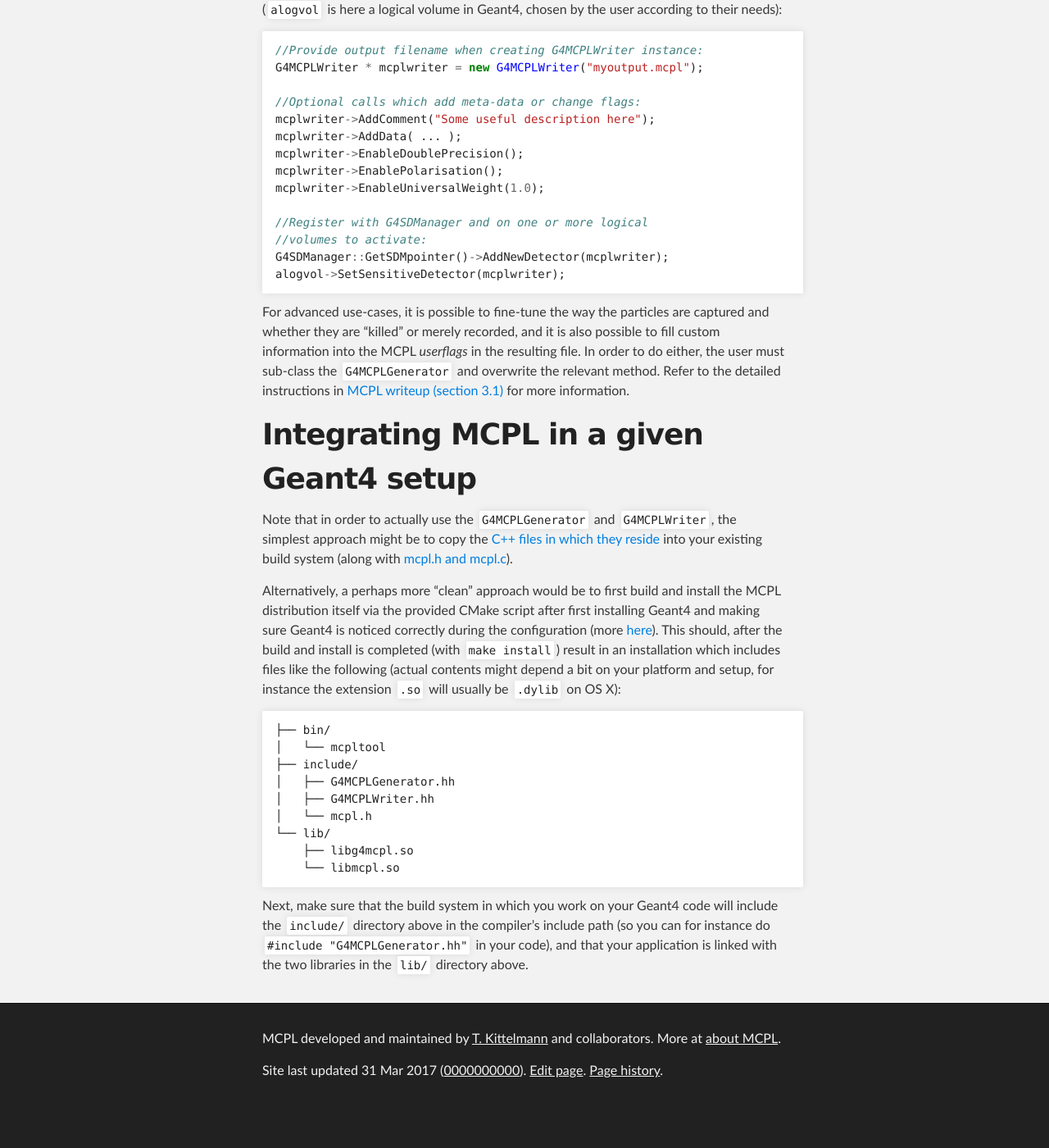
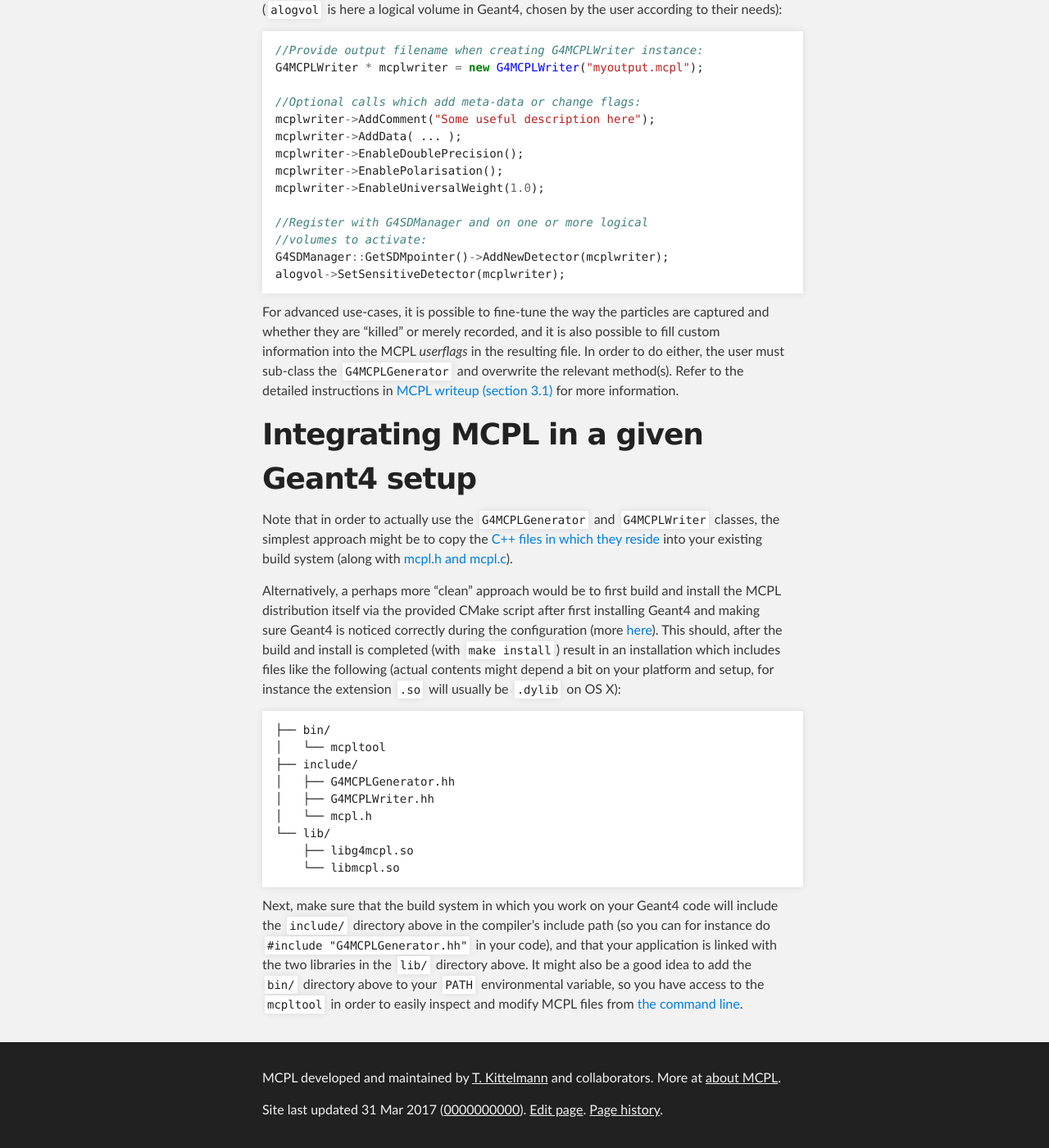
Before and after one commit to mctools/mcpl, a Jekyll site: the page built from hooks_geant4.md, in a window 1280 px wide and 1400 px high, scrolled down 2069 px. Shown: the whole window at 82% size. Built offline with Jekyll 4.4.1, drawn with Linux system fonts in a browser that asks for light colours; before the commit the page ends 3421 px from its top, so only the background shows below that.

Commit message:
Update hooks_geant4.md

````diff
--- a/hooks_geant4.md
+++ b/hooks_geant4.md
@@ -63,12 +63,12 @@ G4SDManager::GetSDMpointer()->AddNewDetector(mcplwriter);
 alogvol->SetSensitiveDetector(mcplwriter);
 ```
 
-For advanced use-cases, it is possible to fine-tune the way the particles are captured and whether they are "killed" or merely recorded, and it is also possible to fill custom information into the MCPL _userflags_ in the resulting file. In order to do either, the user must sub-class the `G4MCPLGenerator` and overwrite the relevant method. Refer to the detailed instructions in {% include linkpaper.html subsection=3.1
+For advanced use-cases, it is possible to fine-tune the way the particles are captured and whether they are "killed" or merely recorded, and it is also possible to fill custom information into the MCPL _userflags_ in the resulting file. In order to do either, the user must sub-class the `G4MCPLGenerator` and overwrite the relevant method(s). Refer to the detailed instructions in {% include linkpaper.html subsection=3.1
 %} for more information.
 
 # Integrating MCPL in a given Geant4 setup
 
-Note that in order to actually use the `G4MCPLGenerator` and `G4MCPLWriter`, the simplest approach might be to copy the [C++ files in which they reside]({{"/raw/master/src/geant4/" | prepend: site.github.repository_url }}) into your existing build system (along with [mcpl.h and mcpl.c]({{"/raw/master/src/mcpl/" | prepend: site.github.repository_url }})).
+Note that in order to actually use the `G4MCPLGenerator` and `G4MCPLWriter` classes, the simplest approach might be to copy the [C++ files in which they reside]({{"/raw/master/src/geant4/" | prepend: site.github.repository_url }}) into your existing build system (along with [mcpl.h and mcpl.c]({{"/raw/master/src/mcpl/" | prepend: site.github.repository_url }})).
 
 Alternatively, a perhaps more "clean" approach would be to first build and install the MCPL distribution itself via the provided CMake script after first installing Geant4 and making sure Geant4 is noticed correctly during the configuration (more [here](LOCAL:get)). This should, after the build and install is completed (with `make install`) result in an installation which includes files like the following (actual contents might depend a bit on your platform and setup, for instance the extension `.so` will usually be `.dylib` on OS X):
 
@@ -84,4 +84,4 @@ Alternatively, a perhaps more "clean" approach would be to first build and insta
     └── libmcpl.so
 ```
 
-Next, make sure that the build system in which you work on your Geant4 code will include the `include/` directory above in the compiler's include path (so you can for instance do `#include "G4MCPLGenerator.hh"` in your code), and that your application is linked with the two libraries in the `lib/` directory above.
+Next, make sure that the build system in which you work on your Geant4 code will include the `include/` directory above in the compiler's include path (so you can for instance do `#include "G4MCPLGenerator.hh"` in your code), and that your application is linked with the two libraries in the `lib/` directory above. It might also be a good idea to add the `bin/` directory above to your `PATH` environmental variable, so you have access to the `mcpltool` in order to easily inspect and modify MCPL files from [the command line](LOCAL:usage_cmdline).
````
